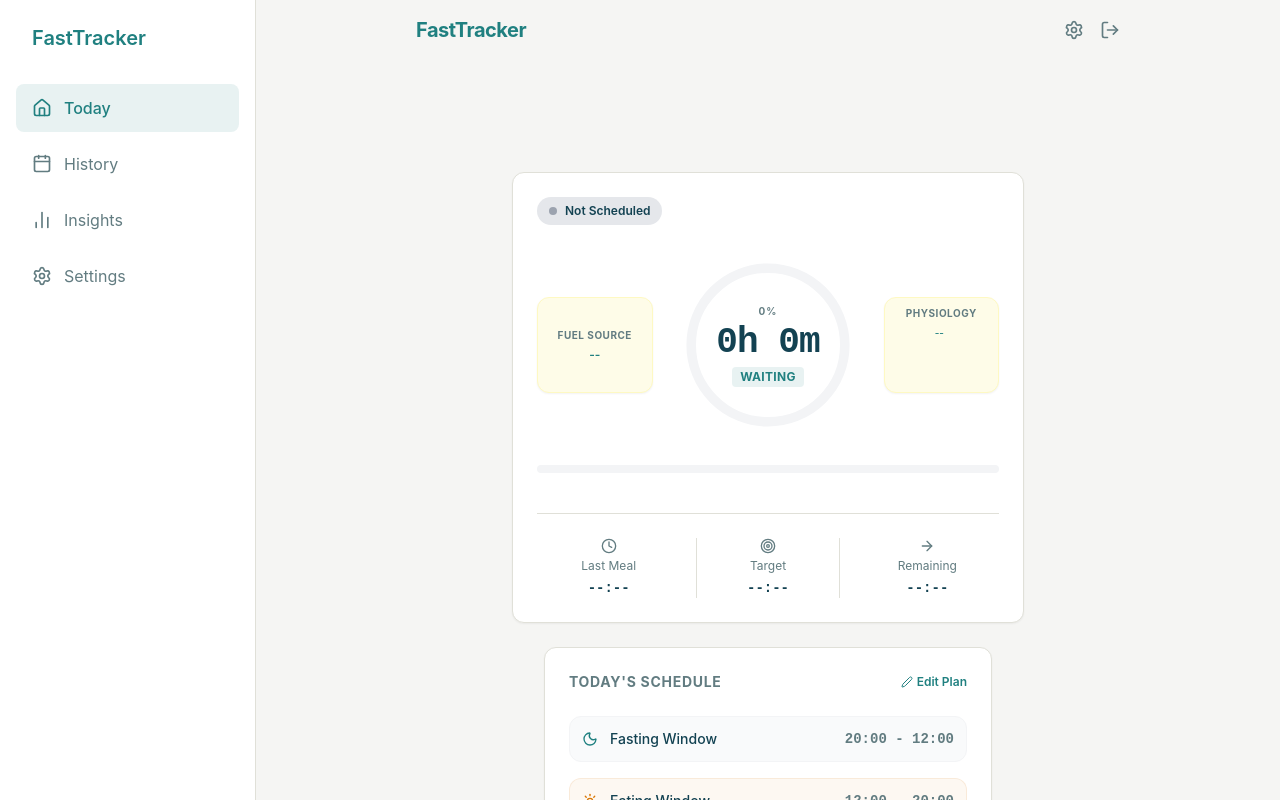
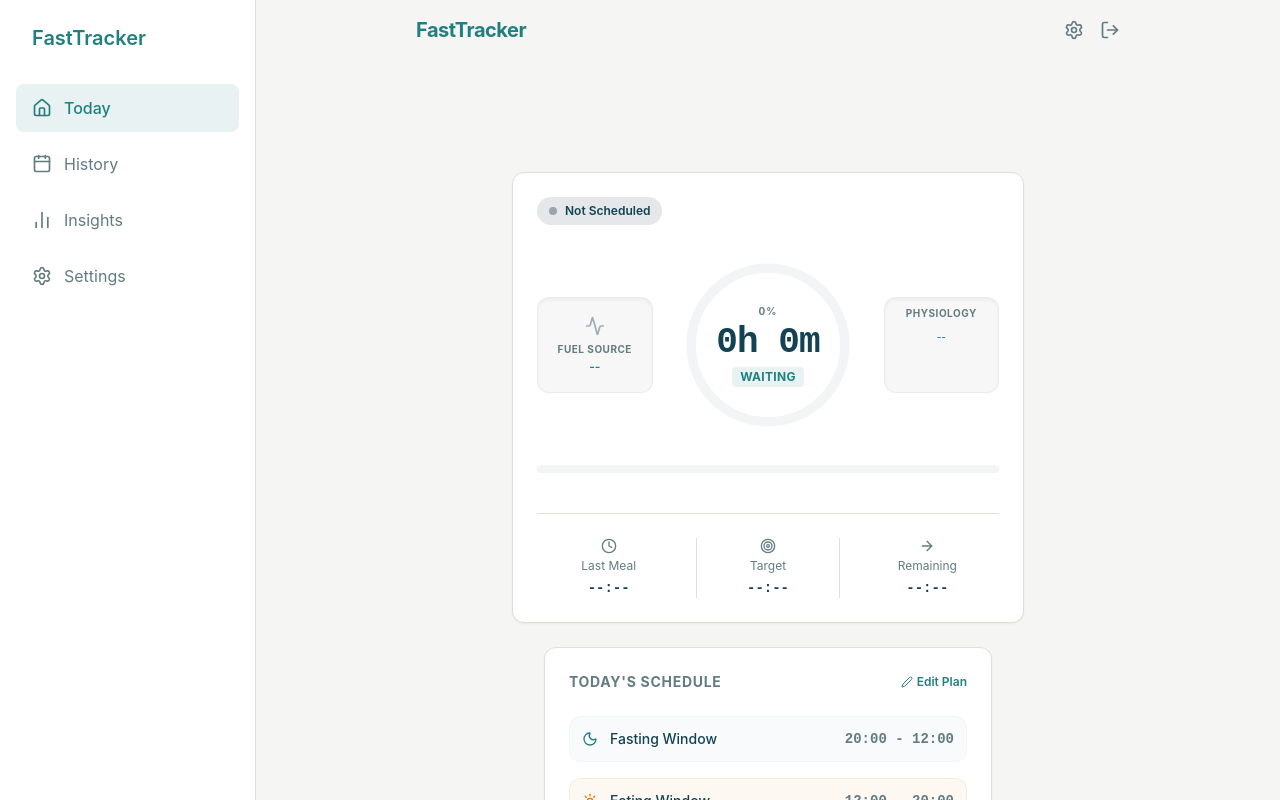
Before and after one commit to r777k/iFast, a React app in the folder frontend/: page / in a window 1280 px wide. Shown: the top 800 px of the page. Built offline with nearby package versions, Linux system fonts and the light colour scheme; sample sign-in values are in the browser's storage; the HTML template or start-up script is replaced by a standard one.

Commit message:
refine the UX style

```diff
--- a/frontend/src/components/CurrentSessionCard.jsx
+++ b/frontend/src/components/CurrentSessionCard.jsx
@@ -1,5 +1,5 @@
 import React from 'react';
-import { Clock, Target, ArrowRight, Edit2, AlertTriangle } from 'lucide-react';
+import { Clock, Target, ArrowRight, Edit2, AlertTriangle, Flame, Zap, Activity, Utensils } from 'lucide-react';
 
 export default function CurrentSessionCard({
   status = 'fasting',
@@ -15,12 +15,10 @@ export default function CurrentSessionCard({
   const isUnplanned = status === 'unplanned';
   const safeProgress = isUnplanned ? 0 : progressPercent;
 
-  // Find the current stage based on elapsed hours
   const currentStage = stages.find(s => elapsedHours >= s.start_hour && elapsedHours < s.end_hour)
-    || stages[stages.length - 1] // Fallback to final stage if exceeding max bounds
+    || stages[stages.length - 1]
     || { stage_name: 'Not Started', primary_fuel: '-', associated_benefits: '-', key_events: '-', caution_level: 'Standard Fast', warning_banner: '' };
 
-  // SVG Math
   const circleRadius = 80;
   const circumference = 2 * Math.PI * circleRadius;
   const strokeDashoffset = circumference - (circumference * safeProgress) / 100;
@@ -31,14 +29,56 @@ export default function CurrentSessionCard({
     unplanned: { text: 'Not Scheduled', color: 'bg-gray-200 text-text-primary', dot: 'bg-gray-400' }
   };
   const activeStatus = statusConfig[status];
+  const isCaution = currentStage.caution_level !== 'Standard Fast';
 
-  // Dynamic warning styling
-  const isCaution = currentStage.caution_level !== 'Standard Fast';
+  // Elegant icon mapping for fuel sources
+  const getFuelIcon = (fuelText) => {
+    const text = fuelText.toLowerCase();
+    if (text.includes('dietary glucose')) return <Utensils className="w-5 h-5 mb-1.5 text-text-secondary/60" />;
+    if (text.includes('ketones (dominant)')) return <Zap className="w-5 h-5 mb-1.5 text-text-secondary/60" />;
+    if (text.includes('ketones + fat')) return (
+      <div className="flex gap-1 mb-1.5 text-text-secondary/60">
+        <Zap className="w-4 h-4"/><Flame className="w-4 h-4"/>
+      </div>
+    );
+    if (text.includes('ketones')) return <Zap className="w-5 h-5 mb-1.5 text-text-secondary/60" />;
+    if (text.includes('glycogen + free fatty acids')) return (
+      <div className="flex gap-1 mb-1.5 text-text-secondary/60">
+        <Activity className="w-4 h-4"/><Flame className="w-4 h-4"/>
+      </div>
+    );
+    if (text.includes('fat')) return <Flame className="w-5 h-5 mb-1.5 text-text-secondary/60" />;
+    return <Activity className="w-5 h-5 mb-1.5 text-text-secondary/60" />;
+  };
 
   return (
     <div className="bg-surface dark:bg-surface-dark rounded-xl p-4 md:p-6 shadow-sm border border-border dark:border-border-dark flex flex-col items-center max-w-lg w-full mx-auto">
 
-      {/* 1. Header Row: Status Badge & Scrolling Benefits */}
+      {/* INJECTED AUTO-SCROLL CSS */}
+      <style>{`
+        @keyframes marquee-x {
+          0% { transform: translateX(100%); }
+          100% { transform: translateX(-100%); }
+        }
+        @keyframes marquee-y {
+          0% { transform: translateY(100%); }
+          100% { transform: translateY(-100%); }
+        }
+        .auto-scroll-x {
+          display: inline-block;
+          white-space: nowrap;
+          animation: marquee-x 18s linear infinite;
+        }
+        .auto-scroll-y {
+          display: inline-block;
+          animation: marquee-y 15s linear infinite;
+        }
+        .pause-on-hover:hover {
+          animation-play-state: paused;
+        }
+      `}</style>
+
+      {/* 1. Header Row */}
       <div className="w-full flex items-center gap-3 mb-6">
         <div className={`flex-shrink-0 flex items-center gap-2 px-3 py-1.5 rounded-full text-xs font-semibold ${activeStatus.color}`}>
           <div className={`w-2 h-2 rounded-full ${activeStatus.dot}`} />
@@ -46,21 +86,23 @@ export default function CurrentSessionCard({
         </div>
 
         {!isUnplanned && (
-          <div className="flex-1 overflow-x-auto whitespace-nowrap scrollbar-hide bg-yellow-50 dark:bg-yellow-900/10 text-primary dark:text-primary-hover px-3 py-1.5 rounded-lg border border-yellow-100 dark:border-yellow-900/30">
-            <span className="text-xs font-medium animate-pulse-slow">
+          // Replaced yellow with a subtle, transparent inset cut-out
+          <div className="flex-1 overflow-hidden bg-black/[0.03] dark:bg-white/[0.03] shadow-inner border border-black/5 dark:border-white/5 rounded-lg px-3 py-1.5 relative h-7">
+            <span className="text-xs font-medium text-primary dark:text-primary-hover absolute left-0 w-full auto-scroll-x pause-on-hover cursor-default">
               ✨ {currentStage.associated_benefits}
             </span>
           </div>
         )}
       </div>
 
-      {/* 2. Main Display Row: Fuel, Timer, Physiology */}
+      {/* 2. Main Display Row */}
       <div className="w-full flex justify-between items-center mb-6 gap-2 md:gap-4">
 
-        {/* Left: Primary Fuel Box */}
-        <div className="w-1/4 h-24 bg-yellow-50 dark:bg-yellow-900/10 border border-yellow-100 dark:border-yellow-900/30 rounded-lg p-2 flex flex-col justify-center text-center shadow-sm">
-          <span className="text-[10px] uppercase text-text-secondary font-bold tracking-wider mb-1">Fuel Source</span>
-          <span className="text-xs font-semibold text-primary leading-tight line-clamp-3">
+        {/* Left: Primary Fuel Box (Inset Styling + Icons) */}
+        <div className="w-1/4 h-24 bg-black/[0.03] dark:bg-white/[0.03] shadow-inner border border-black/5 dark:border-white/5 rounded-lg p-2 flex flex-col justify-center items-center text-center">
+          {getFuelIcon(currentStage.primary_fuel)}
+          <span className="text-[9px] md:text-[10px] uppercase text-text-secondary font-bold tracking-wider mb-0.5">Fuel Source</span>
+          <span className="text-xs font-semibold text-primary leading-tight">
             {isUnplanned ? '--' : currentStage.primary_fuel}
           </span>
         </div>
@@ -92,18 +134,20 @@ export default function CurrentSessionCard({
           </div>
         </div>
 
-        {/* Right: Physiology Vertical Scroll */}
-        <div className="w-1/4 h-24 bg-yellow-50 dark:bg-yellow-900/10 border border-yellow-100 dark:border-yellow-900/30 rounded-lg p-2 flex flex-col shadow-sm">
-          <span className="text-[10px] uppercase text-text-secondary font-bold tracking-wider mb-1 text-center">Physiology</span>
-          <div className="overflow-y-auto scrollbar-hide text-[10px] font-medium text-primary leading-relaxed pr-1 text-center h-full">
-            {isUnplanned ? '--' : currentStage.key_events}
+        {/* Right: Physiology Vertical Auto-Scroll (Inset Styling) */}
+        <div className="w-1/4 h-24 overflow-hidden bg-black/[0.03] dark:bg-white/[0.03] shadow-inner border border-black/5 dark:border-white/5 rounded-lg p-2 flex flex-col relative text-center">
+          <span className="text-[9px] md:text-[10px] uppercase text-text-secondary font-bold tracking-wider mb-1 flex-shrink-0 z-10 bg-transparent">Physiology</span>
+          <div className="relative flex-1 w-full overflow-hidden">
+            <div className="absolute top-0 left-0 w-full auto-scroll-y pause-on-hover cursor-default text-[10px] font-medium text-primary leading-relaxed px-1">
+              {isUnplanned ? '--' : currentStage.key_events}
+            </div>
           </div>
         </div>
       </div>
 
       {/* 3. Caution / Warning Banner */}
       {!isUnplanned && (
-        <div className={`w-full overflow-x-auto whitespace-nowrap scrollbar-hide px-4 py-2.5 rounded-lg mb-6 flex items-center gap-2 ${
+        <div className={`w-full px-4 py-2.5 rounded-lg mb-6 flex flex-col md:flex-row md:items-center gap-2 ${
           isCaution ? 'bg-status-error/10 border border-status-error/20 text-status-error' : 'bg-surface dark:bg-surface-dark border border-border dark:border-border-dark text-text-secondary'
         }`}>
           {isCaution && <AlertTriangle className="w-4 h-4 flex-shrink-0" />}
```
